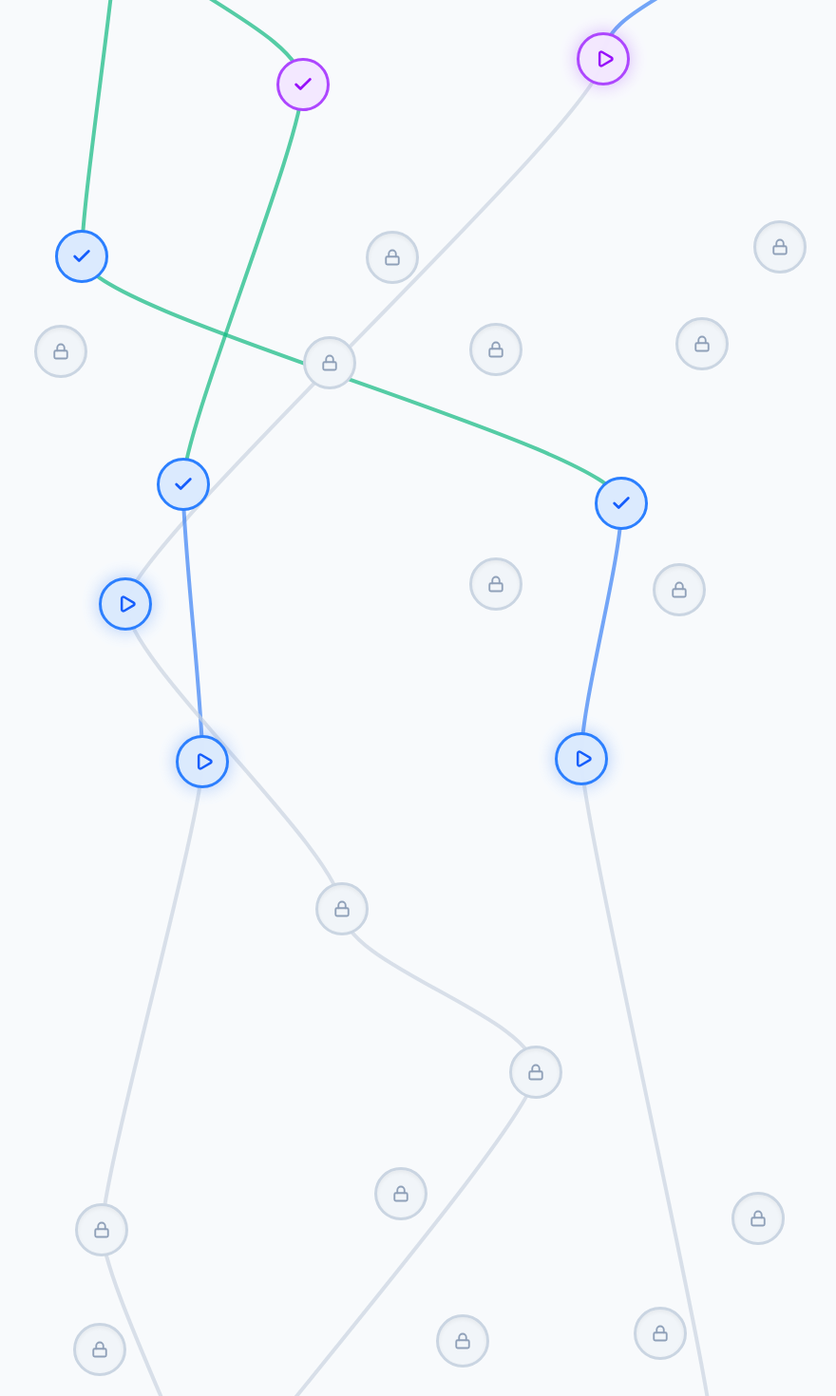
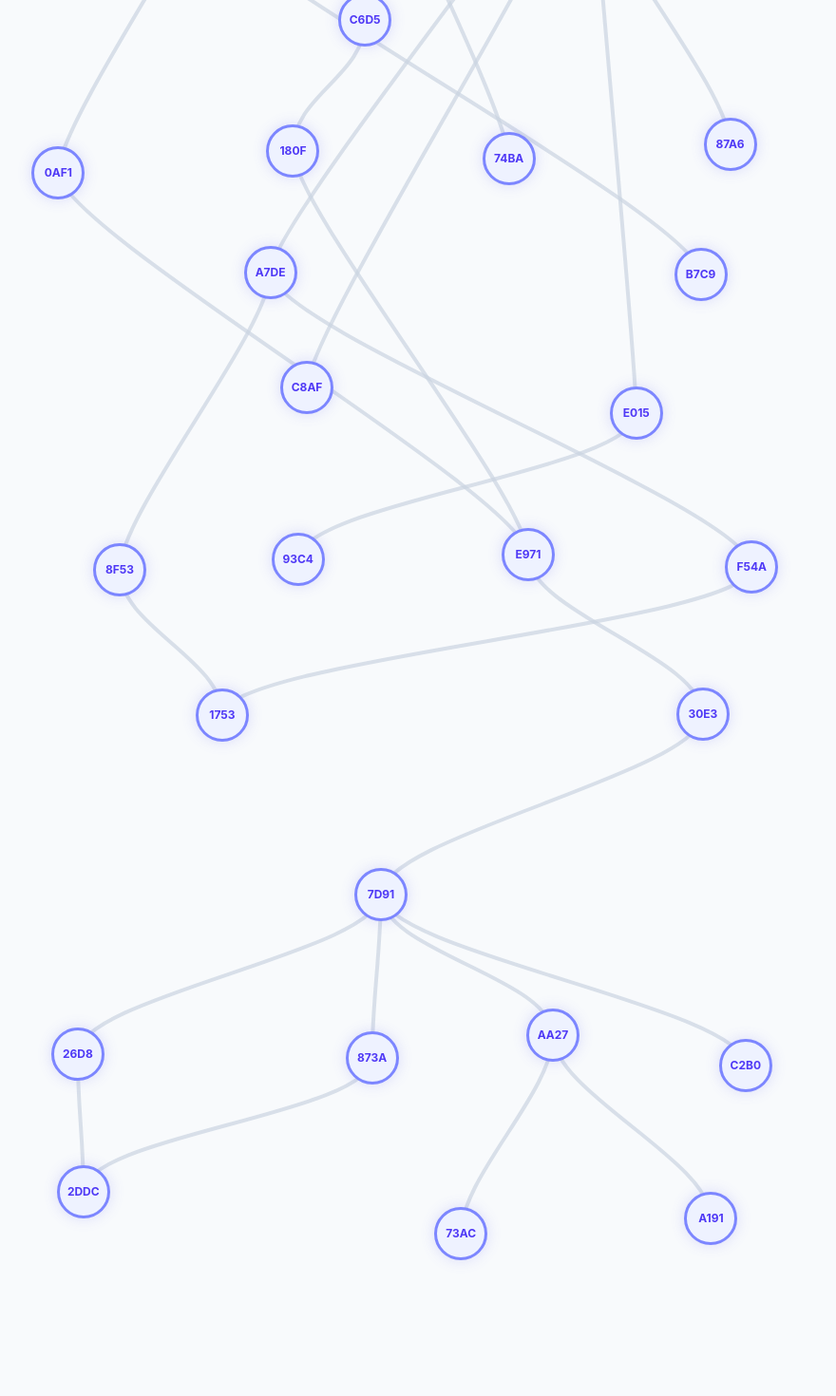
Before and after one commit to SHRI171981/iitm-tracker, a React (Vite) app in the folder frontend/: page /progress in a window 1280 px wide. Shown: the part 560-2030 px from the top of the page at 95% size, without its empty margins (185-1065 px from the left). Built offline with nearby package versions, Linux system fonts and the light colour scheme; sample sign-in values are in the browser's storage.

Commit message:
feat: improved UI populated with real API data

```diff
--- a/frontend/src/views/ProgressView.tsx
+++ b/frontend/src/views/ProgressView.tsx
@@ -1,18 +1,13 @@
 import React, { useMemo } from 'react';
-import { Check, Lock, Play } from 'lucide-react';
+import { Lock } from 'lucide-react';
 
 // ==========================================
 // Type Definitions
 // ==========================================
 
-type CourseLevel = 'foundation' | 'diploma' | 'degree';
-type NodeStatus = 'completed' | 'active' | 'locked';
-
 interface CourseNode {
   id: string;
-  level: CourseLevel;
   label: string;
-  status: NodeStatus;
 }
 
 interface RenderNode extends CourseNode {
@@ -26,43 +21,50 @@ interface CourseEdge {
 }
 
 // ==========================================
-// Mock Data Initialization
+// Raw Production Data Injection
 // ==========================================
 
-const foundationNodes: CourseNode[] = Array.from({ length: 8 }, (_, i) => ({
-  id: `F${i + 1}`, level: 'foundation', label: `Foundations ${i + 1}`, status: i < 5 ? 'completed' : 'active',
+const rawEdges = [
+  { "id": "0160ff64-4a9a-438b-88e4-318d8cfa2ac5", "from_course_id": "0a03d506-4e29-413f-9fe2-3dee39315228", "to_course_id": "74ba312e-dad7-4507-a172-84246a6a8676" },
+  { "id": "f8fe8b7b-e755-4083-8f4c-cef89b982dee", "from_course_id": "c6d5c197-6791-4585-be2a-bf646022d264", "to_course_id": "180f9951-1247-4138-bc8a-a4ebc6d4be67" },
+  { "id": "2831d672-a9f2-4400-b255-7e3e8e2445e7", "from_course_id": "3fb41f70-6f3a-447a-8654-4d693fd22325", "to_course_id": "0af15ef6-7dc8-499e-bb0f-82c705c0d8a3" },
+  { "id": "f03ab43d-915a-4468-97e7-b693c3a6f9c9", "from_course_id": "88aec6a6-7e77-4fda-931b-d72fd7e98193", "to_course_id": "b7c9a00a-3f28-40fc-b45c-8d96abf5fdcf" },
+  { "id": "02a229bc-3973-4297-bc3f-3b3ef7145cd5", "from_course_id": "46a49486-e4b5-47fa-9cdc-5618588a7e22", "to_course_id": "e01590d7-2fff-44b3-b010-0a3293b8994d" },
+  { "id": "6a429b47-75fd-47d1-a735-829658debad7", "from_course_id": "e01590d7-2fff-44b3-b010-0a3293b8994d", "to_course_id": "93c43db7-5e0b-4bba-ba5d-5bb347004327" },
+  { "id": "9c8389a1-9c3d-41eb-8aae-2fb4542ea143", "from_course_id": "119c6836-07fa-4617-9236-d94779d7ee0a", "to_course_id": "a7def215-8b34-4532-88ea-8326b763ead0" },
+  { "id": "dcdd729b-89bd-4062-86a5-d33393a3f534", "from_course_id": "a7def215-8b34-4532-88ea-8326b763ead0", "to_course_id": "f54abff6-72e3-4ea6-90f0-58d9839be64b" },
+  { "id": "57492737-fe82-4411-b154-f51933d362ae", "from_course_id": "a7def215-8b34-4532-88ea-8326b763ead0", "to_course_id": "8f53f5a0-368c-439c-898a-94476e0b1ebe" },
+  { "id": "3a22598a-dccd-4e6c-a955-8ba6e64a1ba5", "from_course_id": "8f53f5a0-368c-439c-898a-94476e0b1ebe", "to_course_id": "17532e75-36ca-4528-9981-2cb1f74b403f" },
+  { "id": "93d63bdb-fccd-4c80-a7e6-af928a017f7c", "from_course_id": "f54abff6-72e3-4ea6-90f0-58d9839be64b", "to_course_id": "17532e75-36ca-4528-9981-2cb1f74b403f" },
+  { "id": "00a68967-77d4-4c6e-b626-0b45166fe2f2", "from_course_id": "180f9951-1247-4138-bc8a-a4ebc6d4be67", "to_course_id": "e9715066-f4c8-43fa-8c9d-ccf87da9f0a0" },
+  { "id": "14a1966e-b6f4-45d1-b34f-aac68e781896", "from_course_id": "0af15ef6-7dc8-499e-bb0f-82c705c0d8a3", "to_course_id": "e9715066-f4c8-43fa-8c9d-ccf87da9f0a0" },
+  { "id": "c2607443-1fad-44d9-a08f-812bf256dfda", "from_course_id": "e9715066-f4c8-43fa-8c9d-ccf87da9f0a0", "to_course_id": "30e336f1-39f6-4130-b1c7-596adfddc101" },
+  { "id": "6bdc75d3-f4a3-4924-ac6c-1f26c7e15c5a", "from_course_id": "30e336f1-39f6-4130-b1c7-596adfddc101", "to_course_id": "7d91f8c1-1a26-429b-9364-f1d8aeba5346" },
+  { "id": "4c4d576c-befb-4c38-8b9f-fc6183bd5ca9", "from_course_id": "7d91f8c1-1a26-429b-9364-f1d8aeba5346", "to_course_id": "26d8c086-409a-4820-a7c6-f9e59c981350" },
+  { "id": "584c42c4-b7d4-4665-abd8-2a631f94b5f5", "from_course_id": "7d91f8c1-1a26-429b-9364-f1d8aeba5346", "to_course_id": "873ac257-1f8e-4a65-a593-d85c258a0f6f" },
+  { "id": "ac14b9df-b929-4bdb-b786-52b766766284", "from_course_id": "26d8c086-409a-4820-a7c6-f9e59c981350", "to_course_id": "2ddc8f5a-8744-4e11-a562-4bc7f0ccdd2f" },
+  { "id": "638bdcbb-86ba-4804-80e6-4b98d54dffcc", "from_course_id": "873ac257-1f8e-4a65-a593-d85c258a0f6f", "to_course_id": "2ddc8f5a-8744-4e11-a562-4bc7f0ccdd2f" },
+  { "id": "1f08556f-0834-47ec-87a1-8145dc5088f2", "from_course_id": "b8418e53-7603-421a-bc27-ed736abba004", "to_course_id": "c8afda0f-fd74-4de0-8dac-1b975d54725a" },
+  { "id": "02ba34ff-3f33-4e3f-b2aa-5c9aaaec30a5", "from_course_id": "b8418e53-7603-421a-bc27-ed736abba004", "to_course_id": "87a6f3e5-4803-4ec1-a9e9-8cb0ceb989f0" },
+  { "id": "ee56b630-ec8b-46ae-b04e-181e17a9285a", "from_course_id": "7d91f8c1-1a26-429b-9364-f1d8aeba5346", "to_course_id": "c2b079df-3aa7-41e3-9449-28a04438e6d7" },
+  { "id": "3135e475-ba05-4e71-a936-e65b3e958e33", "from_course_id": "7d91f8c1-1a26-429b-9364-f1d8aeba5346", "to_course_id": "aa27d025-08bb-4256-a021-99703665d871" },
+  { "id": "07e40387-2d82-4e7b-84ef-75700f4f8599", "from_course_id": "aa27d025-08bb-4256-a021-99703665d871", "to_course_id": "73ac6702-0ca2-4c05-8654-f04ca78d4bdb" },
+  { "id": "bd5dd0a9-ac16-42ad-8ac9-2438b6ab13e3", "from_course_id": "aa27d025-08bb-4256-a021-99703665d871", "to_course_id": "a191ae02-5e6c-4c69-8991-cb585178d484" }
+];
+
+// Automatically extract unique nodes from edges
+const allEdges: CourseEdge[] = rawEdges.map(e => ({ source: e.from_course_id, target: e.to_course_id }));
+const uniqueIds = Array.from(new Set([...allEdges.map(e => e.source), ...allEdges.map(e => e.target)]));
+
+const allNodes: CourseNode[] = uniqueIds.map(id => ({
+  id,
+  label: id.substring(0, 4).toUpperCase(), // Short visual label
 }));
-
-const diplomaNodes: CourseNode[] = Array.from({ length: 16 }, (_, i) => ({
-  id: `D${i + 1}`, level: 'diploma', label: `Diploma Core ${i + 1}`, status: i < 3 ? 'completed' : i < 6 ? 'active' : 'locked',
-}));
-
-const degreeNodes: CourseNode[] = Array.from({ length: 20 }, (_, i) => ({
-  id: `G${i + 1}`, level: 'degree', label: `Degree Spec ${i + 1}`, status: 'locked',
-}));
-
-const allNodes: CourseNode[] = [...foundationNodes, ...diplomaNodes, ...degreeNodes];
-
-const allEdges: CourseEdge[] = [
-  { source: 'F1', target: 'F2' }, { source: 'F2', target: 'F4' },
-  { source: 'F3', target: 'F5' }, { source: 'F5', target: 'F8' },
-  { source: 'F2', target: 'D1' }, { source: 'F4', target: 'D2' }, { source: 'F8', target: 'D5' },
-  { source: 'D1', target: 'D3' }, { source: 'D2', target: 'D4' },
-  { source: 'D3', target: 'D6' }, { source: 'D5', target: 'D7' }, { source: 'D7', target: 'D10' },
-  { source: 'D4', target: 'G1' }, { source: 'D6', target: 'G2' }, { source: 'D10', target: 'G5' },
-  { source: 'G1', target: 'G3' }, { source: 'G2', target: 'G4' },
-  { source: 'G4', target: 'G8' }, { source: 'G5', target: 'G10' },
-  { source: 'G10', target: 'G15' }, { source: 'G15', target: 'G20' },
-];
 
 // ==========================================
 // Utility: Deterministic Randomness
 // ==========================================
 
-/**
- * Generates a consistent pseudo-random number between 0 and 1 based on a string seed.
- * Ensures the randomized layout remains static across React re-renders.
- */
 const getSeededRandom = (seed: string, offset: number = 0): number => {
   let hash = 0;
   const target = seed + offset.toString();
@@ -75,12 +77,13 @@ const getSeededRandom = (seed: string, offset: number = 0): number => {
 };
 
 // ==========================================
-// Topological Layout Engine
+// Pure Topological Layout Engine
 // ==========================================
 
 const calculateLayout = (nodes: CourseNode[], edges: CourseEdge[]) => {
   const nodeDepths = new Map<string, number>();
 
+  // 1. Calculate pure dependency depth (no tier boundaries)
   const getDepth = (id: string): number => {
     if (nodeDepths.has(id)) return nodeDepths.get(id)!;
 
@@ -97,23 +100,7 @@ const calculateLayout = (nodes: CourseNode[], edges: CourseEdge[]) => {
 
   nodes.forEach(n => getDepth(n.id));
 
-  let maxFoundationDepth = 0;
-  nodes.filter(n => n.level === 'foundation').forEach(n => {
-    maxFoundationDepth = Math.max(maxFoundationDepth, nodeDepths.get(n.id) || 0);
-  });
-
-  let maxDiplomaDepth = 0;
-  nodes.filter(n => n.level === 'diploma').forEach(n => {
-    const adjustedDepth = Math.max(nodeDepths.get(n.id) || 0, maxFoundationDepth + 1);
-    nodeDepths.set(n.id, adjustedDepth);
-    maxDiplomaDepth = Math.max(maxDiplomaDepth, adjustedDepth);
-  });
-
-  nodes.filter(n => n.level === 'degree').forEach(n => {
-    const adjustedDepth = Math.max(nodeDepths.get(n.id) || 0, maxDiplomaDepth + 1);
-    nodeDepths.set(n.id, adjustedDepth);
-  });
-
+  // 2. Group nodes purely by depth
   const depthGroups = new Map<number, CourseNode[]>();
   nodes.forEach(n => {
     const d = nodeDepths.get(n.id)!;
@@ -129,31 +116,19 @@ const calculateLayout = (nodes: CourseNode[], edges: CourseEdge[]) => {
   const usableWidth = containerWidth - (safeStartX * 2);
   const initialYPadding = 120;
 
-  const sectionStarts: Record<CourseLevel, number> = {
-    foundation: 0,
-    diploma: 0,
-    degree: 0
-  };
-
   let currentY = initialYPadding;
 
+  // 3. Scatter generation
   for (let d = 0; d <= maxDepth; d++) {
     const group = depthGroups.get(d) || [];
     if (group.length === 0) continue;
 
-    const firstNodeLevel = group[0].level;
-    if (sectionStarts[firstNodeLevel] === 0) {
-      sectionStarts[firstNodeLevel] = currentY - 60;
-    }
-
-    // Sort group predictably to ensure stable chunking
     const sortedGroup = [...group].sort((a, b) => a.id.localeCompare(b.id));
 
     let index = 0;
     while (index < sortedGroup.length) {
-      // Deterministically pick a row size between 2 and 4 based on the depth layer
       const rowSizeSeed = getSeededRandom(`row-${d}-${index}`);
-      const rowSize = Math.floor(rowSizeSeed * 3) + 2;
+      const rowSize = Math.floor(rowSizeSeed * 3) + 2; // Chunks of 2 to 4
       const chunk = sortedGroup.slice(index, index + rowSize);
 
       const segmentWidth = usableWidth / chunk.length;
@@ -161,7 +136,6 @@ const calculateLayout = (nodes: CourseNode[], edges: CourseEdge[]) => {
       chunk.forEach((node, idx) => {
         const baseX = safeStartX + (idx * segmentWidth) + (segmentWidth / 2);
 
-        // Apply bounded jitter based on node ID to prevent overlapping
         const jitterX = (getSeededRandom(node.id, 1) - 0.5) * (segmentWidth * 0.5);
         const jitterY = (getSeededRandom(node.id, 2) - 0.5) * 50;
 
@@ -181,8 +155,7 @@ const calculateLayout = (nodes: CourseNode[], edges: CourseEdge[]) => {
 
   return {
     layoutedNodes,
-    totalHeight: currentY + 100,
-    sectionStarts
+    totalHeight: currentY + 100
   };
 };
 
@@ -191,47 +164,7 @@ const calculateLayout = (nodes: CourseNode[], edges: CourseEdge[]) => {
 // ==========================================
 
 const ProgressView: React.FC = () => {
-  const { layoutedNodes, totalHeight, sectionStarts } = useMemo(() => calculateLayout(allNodes, allEdges), []);
-
-  const getEdgeColor = (sourceId: string, targetId: string) => {
-    const source = layoutedNodes.find(n => n.id === sourceId);
-    const target = layoutedNodes.find(n => n.id === targetId);
-
-    if (source?.status === 'completed' && target?.status === 'completed') return '#10b981';
-    if (source?.status === 'completed' && target?.status === 'active') return '#3b82f6';
-    return '#cbd5e1';
-  };
-
-  const getNodeStyles = (level: CourseLevel, status: NodeStatus) => {
-    if (status === 'locked') {
-      return 'bg-slate-100 border-slate-300 text-slate-400 shadow-inner';
-    }
-
-    const styles = {
-      foundation: {
-        completed: 'bg-purple-100 border-purple-500 text-purple-600',
-        active: 'bg-purple-100 border-purple-500 text-purple-600 shadow-[0_0_20px_rgba(168,85,247,0.4)] animate-pulse'
-      },
-      diploma: {
-        completed: 'bg-blue-100 border-blue-500 text-blue-600',
-        active: 'bg-blue-100 border-blue-500 text-blue-600 shadow-[0_0_20px_rgba(59,130,246,0.4)] animate-pulse'
-      },
-      degree: {
-        completed: 'bg-emerald-100 border-emerald-500 text-emerald-600',
-        active: 'bg-emerald-100 border-emerald-500 text-emerald-600 shadow-[0_0_20px_rgba(16,185,129,0.4)] animate-pulse'
-      }
-    };
-
-    return styles[level][status];
-  };
-
-  const getIcon = (status: NodeStatus) => {
-    switch (status) {
-      case 'completed': return <Check size={22} strokeWidth={3} />;
-      case 'active': return <Play size={20} strokeWidth={3} className="ml-1" />;
-      case 'locked': return <Lock size={18} strokeWidth={2.5} />;
-    }
-  };
+  const { layoutedNodes, totalHeight } = useMemo(() => calculateLayout(allNodes, allEdges), []);
 
   return (
     <div
@@ -240,19 +173,7 @@ const ProgressView: React.FC = () => {
     >
       <div className="relative min-w-[1200px] w-[1200px] mx-auto h-full">
 
-        <div
-          className="absolute left-12 text-slate-200/60 text-7xl font-black -z-10 pointer-events-none transition-all tracking-widest"
-          style={{ top: `${sectionStarts.foundation}px` }}
-        >FOUNDATION</div>
-        <div
-          className="absolute right-12 text-slate-200/60 text-7xl font-black -z-10 pointer-events-none transition-all tracking-widest"
-          style={{ top: `${sectionStarts.diploma}px` }}
-        >DIPLOMA</div>
-        <div
-          className="absolute left-12 text-slate-200/60 text-7xl font-black -z-10 pointer-events-none transition-all tracking-widest"
-          style={{ top: `${sectionStarts.degree}px` }}
-        >DEGREE</div>
-
+        {/* Dynamic Curved SVG Routing */}
         <svg className="absolute inset-0 w-full h-full pointer-events-none z-0">
           {allEdges.map((edge, index) => {
             const sourceNode = layoutedNodes.find(n => n.id === edge.source);
@@ -269,7 +190,7 @@ const ProgressView: React.FC = () => {
                 key={`edge-${index}`}
                 d={d}
                 fill="none"
-                stroke={getEdgeColor(edge.source, edge.target)}
+                stroke="#cbd5e1"
                 strokeWidth="4"
                 strokeLinecap="round"
                 className="opacity-70 transition-colors duration-500 hover:opacity-100 hover:stroke-slate-800"
@@ -278,6 +199,7 @@ const ProgressView: React.FC = () => {
           })}
         </svg>
 
+        {/* Node Rendering Pipeline */}
         {layoutedNodes.map((node) => (
           <div
             key={node.id}
@@ -285,13 +207,13 @@ const ProgressView: React.FC = () => {
             className="absolute -translate-x-1/2 -translate-y-1/2 flex flex-col items-center justify-center cursor-pointer group z-10"
           >
             <div
-              className={`w-14 h-14 rounded-full border-[3px] flex items-center justify-center transition-all duration-300 hover:scale-125 ${getNodeStyles(node.level, node.status)}`}
+              className="w-14 h-14 rounded-full border-[3px] bg-indigo-50 border-indigo-400 text-indigo-600 flex items-center justify-center transition-all duration-300 hover:scale-125 shadow-[0_0_15px_rgba(99,102,241,0.2)]"
             >
-              {getIcon(node.status)}
+              <span className="font-bold text-xs">{node.label}</span>
             </div>
 
             <div className="absolute top-[110%] mt-2 px-3 py-1.5 bg-slate-800 backdrop-blur-md border border-slate-700 text-xs font-bold text-white rounded-md shadow-xl opacity-0 group-hover:opacity-100 group-hover:-translate-y-1 transition-all pointer-events-none whitespace-nowrap z-20">
-              {node.label} <span className="text-slate-400 font-normal ml-1">({node.id})</span>
+              ID: <span className="text-indigo-300 font-mono font-normal ml-1">{node.id}</span>
             </div>
           </div>
         ))}
```
